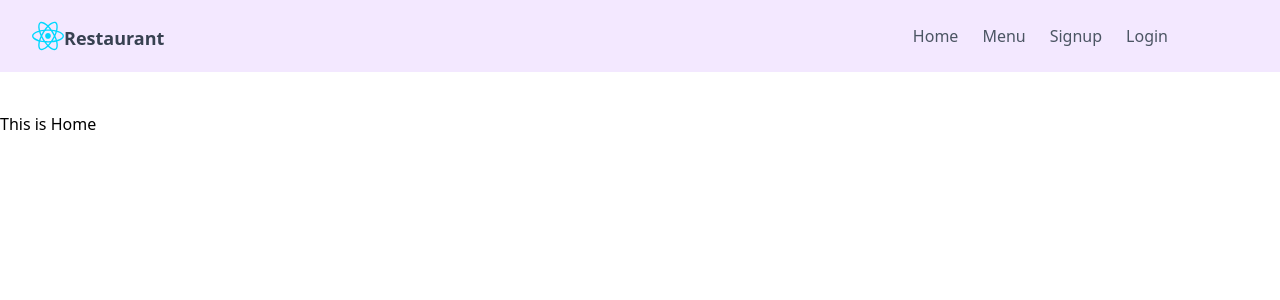
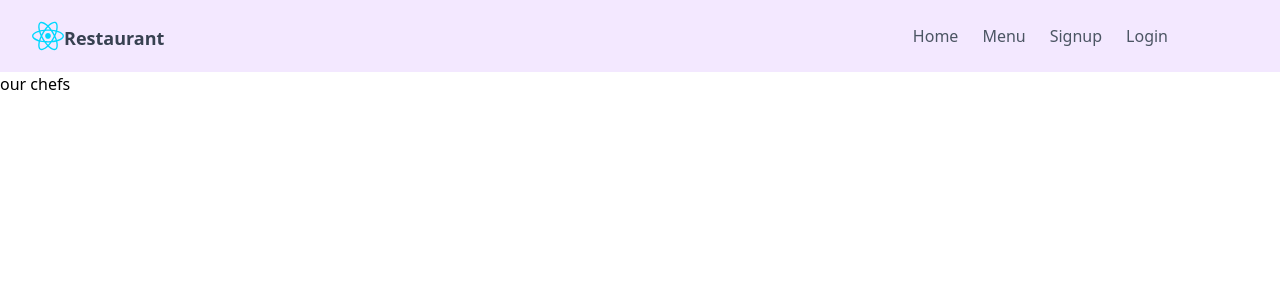
Before and after one commit to SaqlineShabbir/restaurant-frontend, a React (Vite) app: page / in a window 1280 px wide. Shown: the top 300 px of the page. Built offline with nearby package versions, Linux system fonts and the light colour scheme.

Commit message:
some changes in existing pages

```diff
--- /dev/null
+++ b/src/components/Home/OurChefs.jsx
@@ -0,0 +1,9 @@
+const OurChefs = () => {
+  return (
+    <div>
+      <p>our chefs</p>
+    </div>
+  );
+};
+
+export default OurChefs;
--- a/src/components/secureRoutes/PrivateRoute.jsx
+++ b/src/components/secureRoutes/PrivateRoute.jsx
@@ -1,13 +1,14 @@
-import { Navigate } from 'react-router-dom';
+import { Navigate, useLocation } from 'react-router-dom';
 import UseAuth from '../../hooks/UseAuth';
 
 const PrivateRoute = ({ children }) => {
   const isLoggedIn = UseAuth();
+  const location = useLocation();
 
   if (isLoggedIn) {
     return children;
   }
-  return <Navigate to="/login"></Navigate>;
+  return <Navigate to="/login" state={{ from: location }} replace></Navigate>;
 };
 
 export default PrivateRoute;
--- a/src/components/shared/Navigation.jsx
+++ b/src/components/shared/Navigation.jsx
@@ -1,4 +1,5 @@
 import { useState } from 'react';
+import { useDispatch } from 'react-redux';
 import { Link } from 'react-router-dom';
 import img from '../../assets/react.svg';
 import { userLoggedOut } from '../../features/auth/authSlice';
@@ -6,11 +7,12 @@ import UseAuth from '../../hooks/UseAuth';
 export default function NavBar() {
   const [navbar, setNavbar] = useState(false);
   const isLoggedIn = UseAuth();
-  console.log(isLoggedIn);
+  const dispatch = useDispatch();
 
+  //  logout functionality here
   const logOut = () => {
     localStorage.removeItem('auth');
-    userLoggedOut();
+    dispatch(userLoggedOut());
   };
   return (
     <nav id="home" className="w-full bg-purple-100 py-5">
@@ -62,6 +64,7 @@ export default function NavBar() {
           </div>
         </div>
         <div>
+          {/* nav links */}
           <div
             className={`flex-1 justify-self-center pb-3 mt-8 md:block md:pb-0 md:mt-0 ${
               navbar ? 'block' : 'hidden'
--- a/src/pages/Home.jsx
+++ b/src/pages/Home.jsx
@@ -1,7 +1,11 @@
+import OurChefs from '../components/Home/OurChefs';
+
 const Home = () => {
   return (
     <div>
-      <p className="  flex mx-auto  my-auto pt-10">This is Home</p>
+      {/* //all components here */}
+
+      <OurChefs />
     </div>
   );
 };
--- a/src/pages/Login.jsx
+++ b/src/pages/Login.jsx
@@ -1,5 +1,5 @@
 import { useEffect, useState } from 'react';
-import { Link, useNavigate } from 'react-router-dom';
+import { Link, useLocation, useNavigate } from 'react-router-dom';
 import logoImage from '../assets/react.svg';
 import { useLoginMutation } from '../features/auth/authApi';
 
@@ -8,22 +8,25 @@ export default function Login() {
   const [password, setPassword] = useState('');
   const [error, setError] = useState('');
 
-  console.log(email, password);
-
+  //from redux
   const [login, { data, isLoading, error: responseError }] = useLoginMutation();
 
   const navigate = useNavigate();
+  const location = useLocation();
+  //check where user came from
+  const form = location.state?.form?.pathname || '/';
+  console.log(form);
 
   useEffect(() => {
     if (responseError?.data) {
       setError(responseError?.data?.message);
     }
     if (data?.status === 'success') {
-      navigate('/');
+      navigate(form, { replace: true });
     }
   }, [data, responseError, navigate]);
-  console.log(data);
 
+  //submit data
   const handleSubmit = async (e) => {
     e.preventDefault();
 
--- a/src/pages/Register.jsx
+++ b/src/pages/Register.jsx
@@ -17,9 +17,6 @@ export default function Register() {
     useRegisterMutation();
 
   const navigate = useNavigate();
-  console.log(data);
-  console.log(responseError);
-  console.log(data?.status);
 
   useEffect(() => {
     if (responseError?.data) {
```
